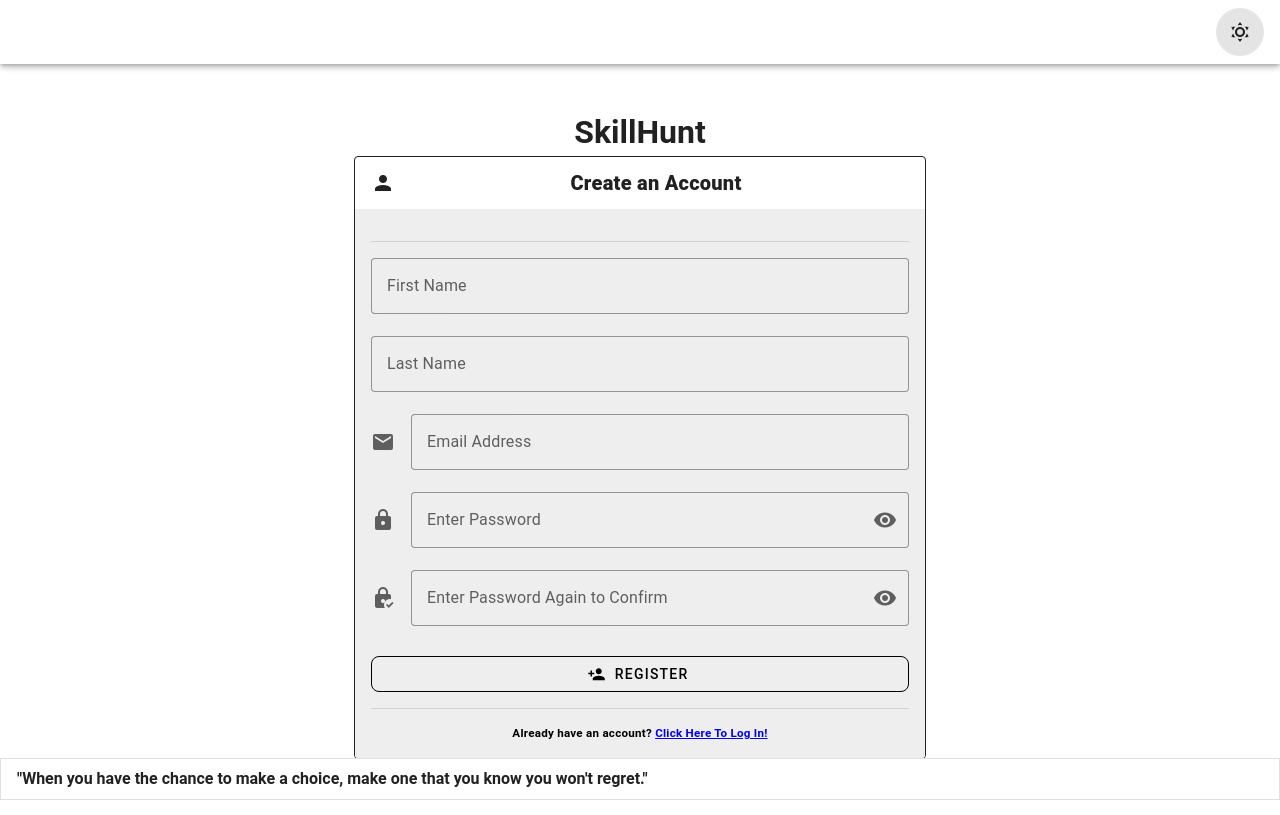
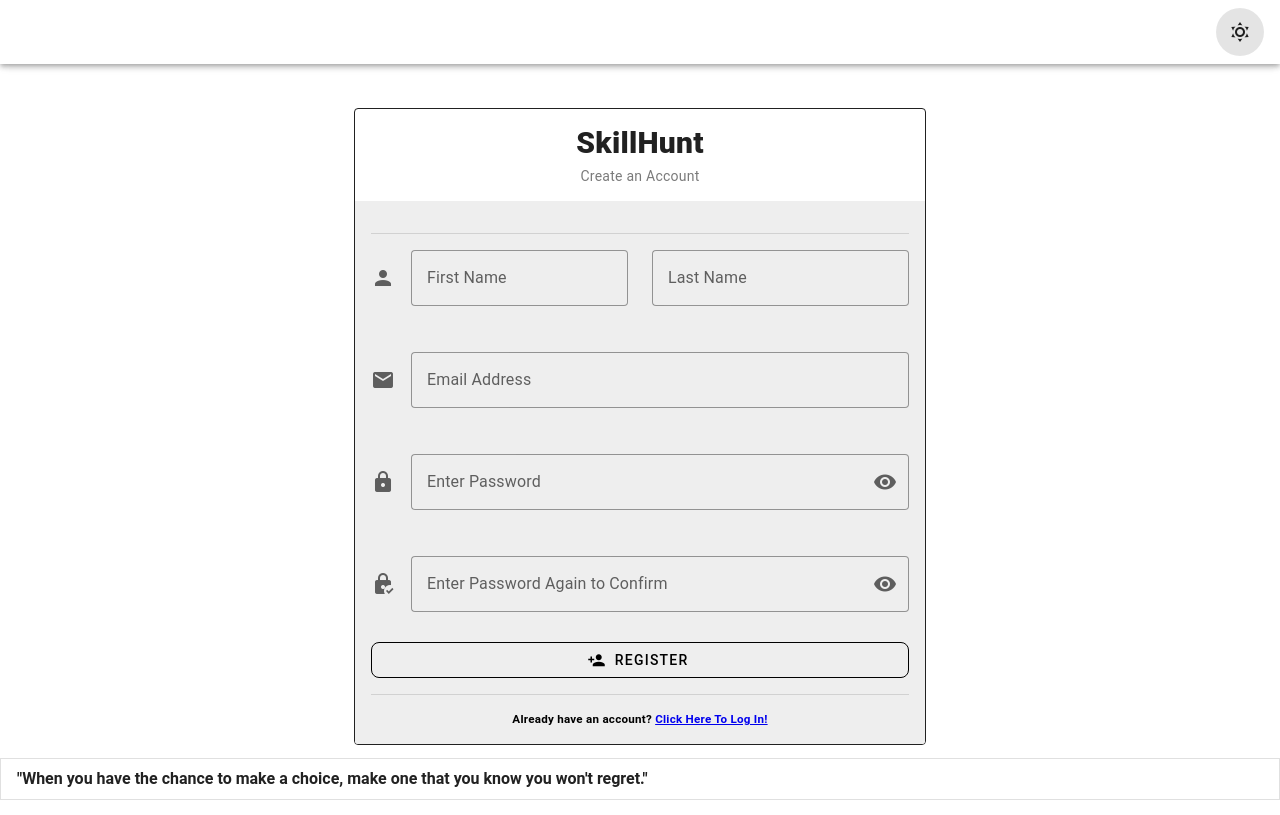
Before and after one commit to GHINonan/skillhunt-test, a Vue app: page /register in a window 1280 px wide. Built offline with nearby package versions, Linux system fonts and the light colour scheme.

Commit message:
fix: changed various components in views

```diff
--- a/src/components/auth/RegisterForm.vue
+++ b/src/components/auth/RegisterForm.vue
@@ -6,25 +6,46 @@ const visible = ref(false)
 
 <template>
   <v-form fast-fail @submit.prevent>
-    <v-text-field label="First Name" variant="outlined"></v-text-field>
-    <v-text-field label="Last Name" variant="outlined"></v-text-field>
-    <v-text-field label="Email Address" variant="outlined" prepend-icon="mdi-email"></v-text-field>
+    <v-row>
+      <v-col cols="12" md="6">
         <v-text-field
+          prepend-icon="mdi-account"
+          label="First Name"
+          variant="outlined"
+        ></v-text-field
+      ></v-col>
+      <v-col cols="12" md="6"
+        ><v-text-field label="Last Name" variant="outlined"></v-text-field
+      ></v-col>
+      <v-col cols="12"
+        ><v-text-field
+          label="Email Address"
+          variant="outlined"
+          prepend-icon="mdi-email"
+        ></v-text-field
+      ></v-col>
+      <v-col cols="12"
+        ><v-text-field
           label="Enter Password"
           variant="outlined"
           prepend-icon="mdi-lock"
           :append-inner-icon="visible ? 'mdi-eye-off' : 'mdi-eye'"
           :type="visible ? 'text' : 'password'"
           @click:append-inner="visible = !visible"
-    ></v-text-field>
-    <v-text-field
+        ></v-text-field
+      ></v-col>
+      <v-col cols="12"
+        ><v-text-field
           label="Enter Password Again to Confirm"
           variant="outlined"
           prepend-icon="mdi-lock-check"
           :append-inner-icon="visible ? 'mdi-eye-off' : 'mdi-eye'"
           :type="visible ? 'text' : 'password'"
           @click:append-inner="visible = !visible"
-    ></v-text-field>
+        ></v-text-field
+      ></v-col>
+    </v-row>
+
     <v-btn
       class="mt-2"
       type="submit"
--- a/src/views/auth/RegisterView.vue
+++ b/src/views/auth/RegisterView.vue
@@ -8,10 +8,9 @@ import RegisterForm from '@/components/auth/RegisterForm.vue'
     <template #content>
       <v-row>
         <v-col cols="12" md="6" class="mx-auto pt-10">
-          <h1 class="text-center">SkillHunt</h1>
-          <v-card class="mx-auto, text-center" prepend-icon="mdi-account" variant="outlined">
+          <v-card class="mx-auto, text-center" variant="outlined" subtitle="Create an Account">
             <template v-slot:title>
-              <span class="font-weight-black">Create an Account</span>
+              <h2 class="font-weight-black">SkillHunt</h2>
             </template>
 
             <v-card-text class="bg-surface-light pt-4">
```
Lines whose indentation alone changed are shown as unchanged.
